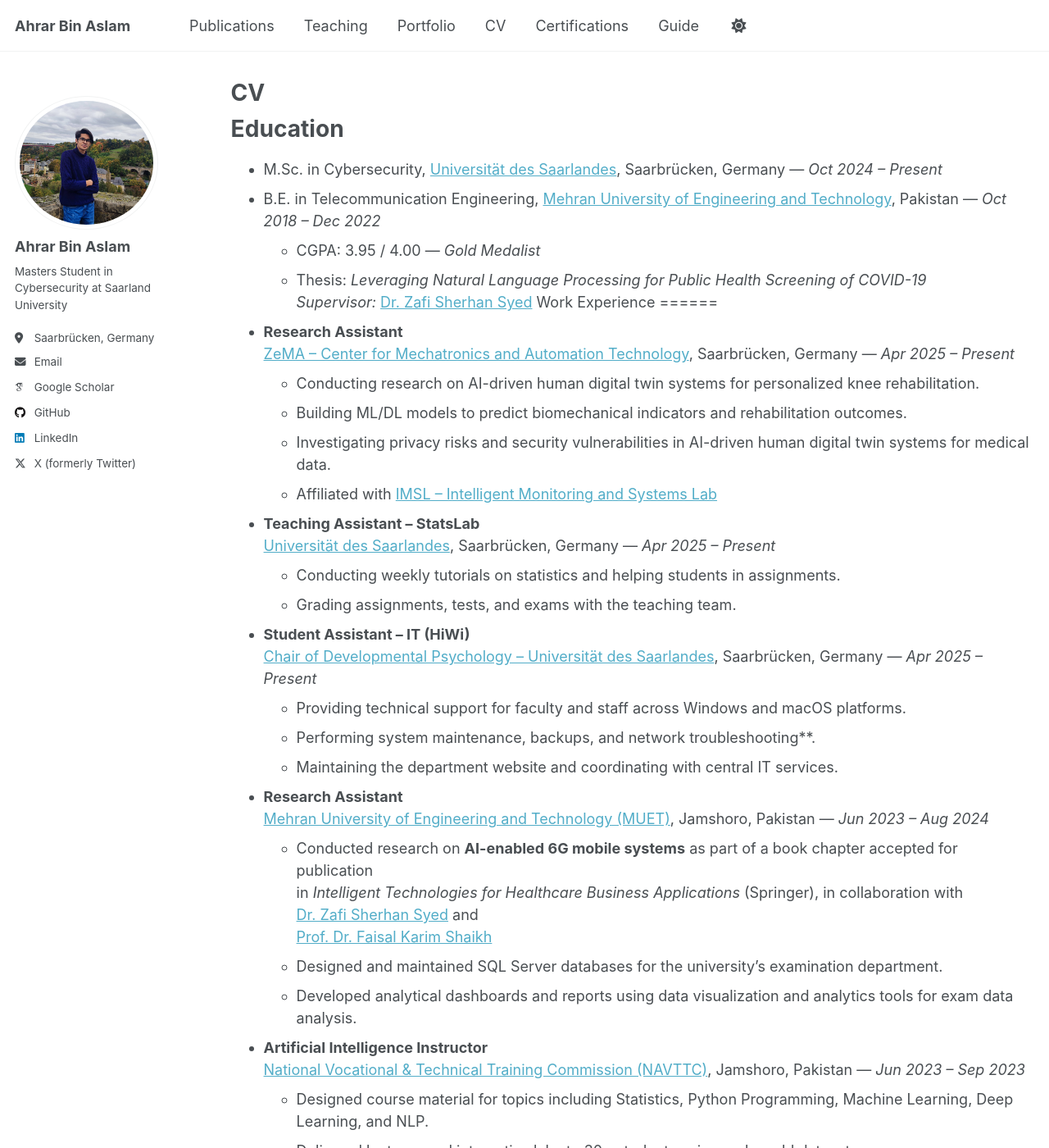
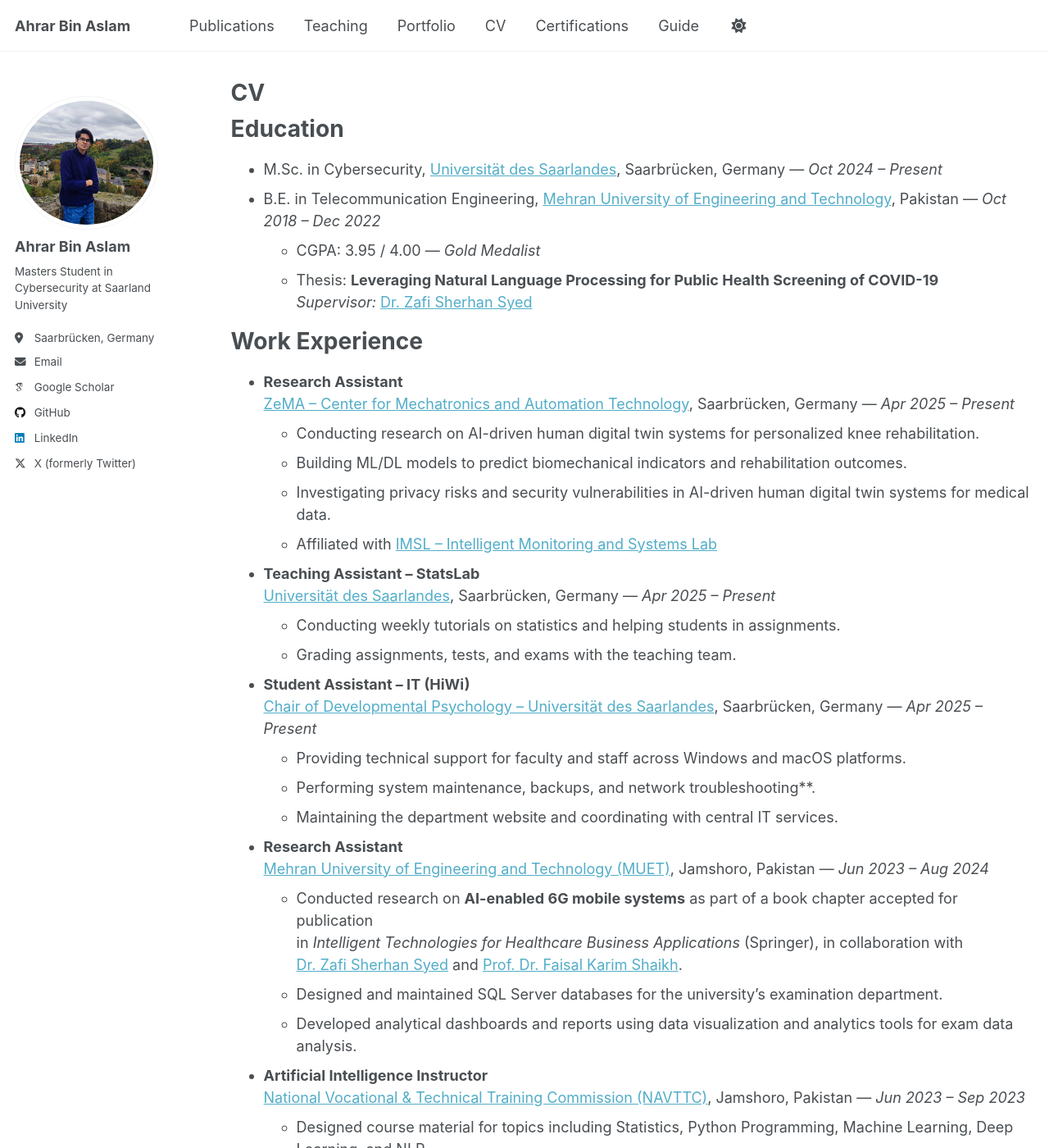
Before and after one commit to ahrarbinaslam/ahrarbinaslam.github.io, a Jekyll site: the page built from _pages/cv.md, in a window 1280 px wide and 1400 px high. Shown: the whole window at 82% size. Built offline with Jekyll 4.4.1, drawn with Linux system fonts in a browser that asks for light colours; some web fonts are replaced.

Commit message:
Update cv.md

```diff
--- a/_pages/cv.md
+++ b/_pages/cv.md
@@ -14,8 +14,9 @@
 * M.Sc. in Cybersecurity, [Universität des Saarlandes](https://www.uni-saarland.de/en/home.html), Saarbrücken, Germany — *Oct 2024 – Present*
 * B.E. in Telecommunication Engineering, [Mehran University of Engineering and Technology](https://www.muet.edu.pk/), Pakistan — *Oct 2018 – Dec 2022*
   * CGPA: 3.95 / 4.00 — *Gold Medalist*
-  * Thesis: *Leveraging Natural Language Processing for Public Health Screening of COVID-19*
+  * Thesis: **Leveraging Natural Language Processing for Public Health Screening of COVID-19**
     *Supervisor:* [Dr. Zafi Sherhan Syed](https://scholar.google.com/citations?user=OLku1akAAAAJ&hl=en)
+
 Work Experience
 ======
 
@@ -40,8 +41,7 @@
   [Mehran University of Engineering and Technology (MUET)](https://www.muet.edu.pk/), Jamshoro, Pakistan — *Jun 2023 – Aug 2024*
   - Conducted research on **AI-enabled 6G mobile systems** as part of a book chapter accepted for publication
     in *Intelligent Technologies for Healthcare Business Applications* (Springer), in collaboration with
-    [Dr. Zafi Sherhan Syed](https://scholar.google.com/citations?user=OLku1akAAAAJ&hl=en) and
-    [Prof. Dr. Faisal Karim Shaikh](https://scholar.google.com/citations?user=Z8eRzj0AAAAJ&hl=en)
+    [Dr. Zafi Sherhan Syed](https://scholar.google.com/citations?user=OLku1akAAAAJ&hl=en) and  [Prof. Dr. Faisal Karim Shaikh](https://scholar.google.com/citations?user=Z8eRzj0AAAAJ&hl=en).
   - Designed and maintained SQL Server databases for the university's examination department.
   - Developed analytical dashboards and reports using data visualization and analytics tools for exam data analysis.
 
```
